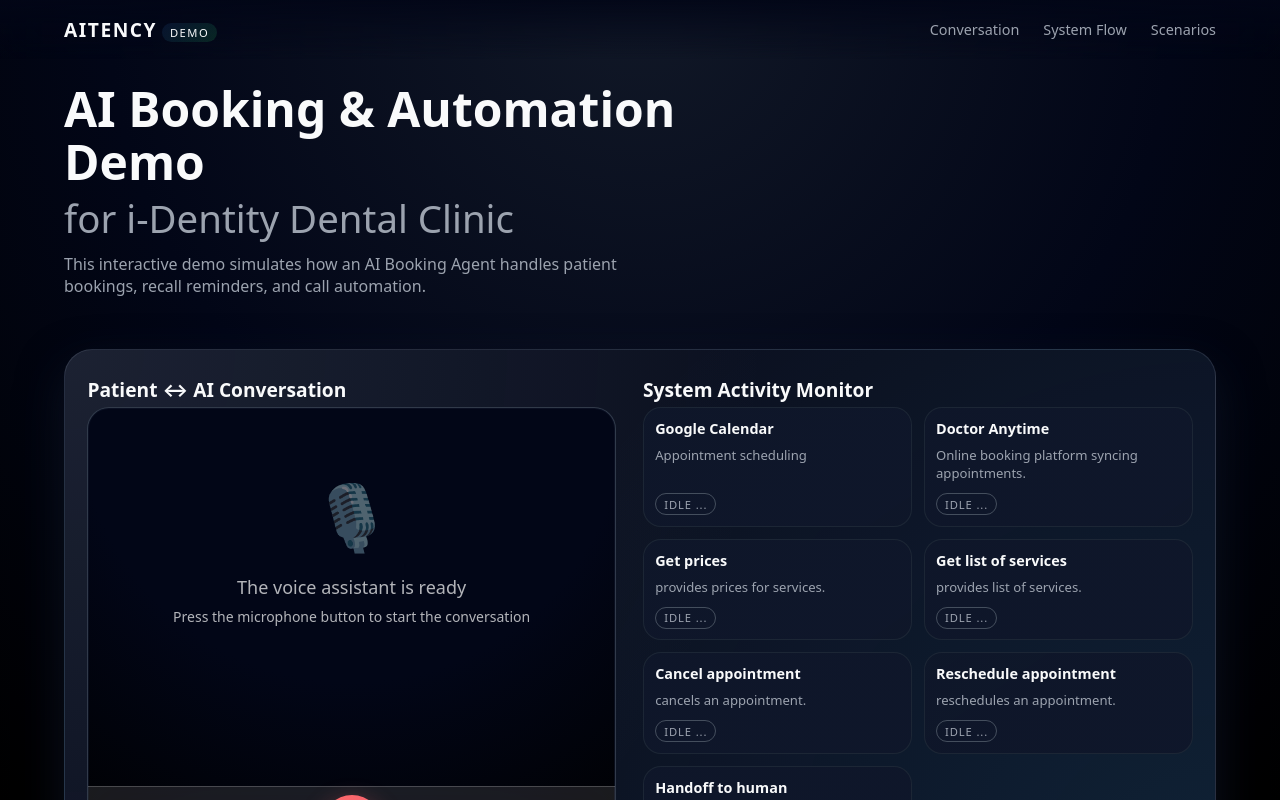
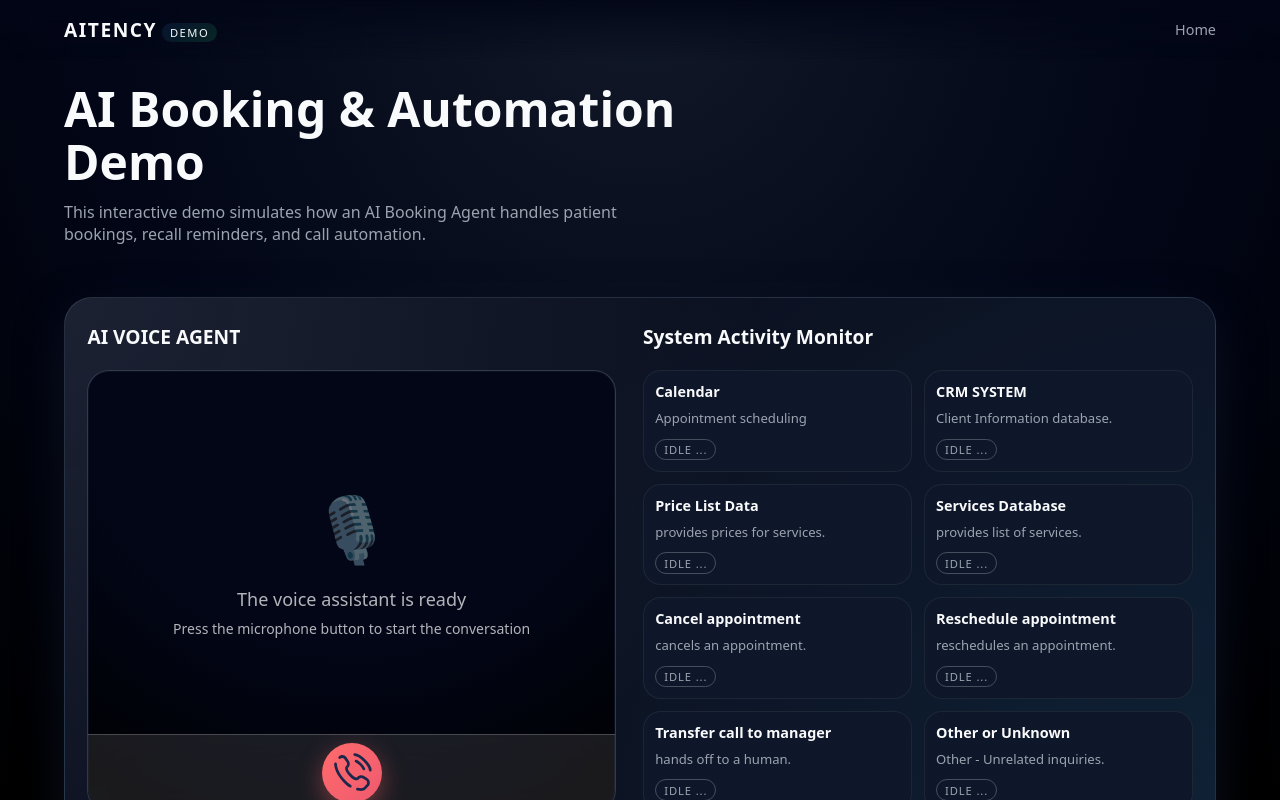
Before and after one commit to igorusenko/demo-aitency, an Angular app: page / in a window 1280 px wide. Shown: the top 800 px of the page. Built offline with nearby package versions, Linux system fonts and the light colour scheme.

Commit message:
fixes from client, scrolling into the chat block

```diff
--- a/src/app/components/voice-assistaint/voice-assistaint.html
+++ b/src/app/components/voice-assistaint/voice-assistaint.html
@@ -13,7 +13,7 @@
       {{ msg.text }}
     </div>
   }
-
+  <div #bottom></div>
 </div>
 
 <div class="controls">
--- a/src/app/components/voice-assistaint/voice-assistaint.scss
+++ b/src/app/components/voice-assistaint/voice-assistaint.scss
@@ -15,10 +15,15 @@ body {
 }
 
 #chat {
+  display: flex;
+  flex-direction: column;
   flex: 1;
+  height: 100%;
+  max-height: 364px;
   overflow-y: auto;
-  padding: 24px 20px 120px;
   scroll-behavior: smooth;
+  padding: 1rem;
+  padding-bottom: 0;
 }
 
 #chat::-webkit-scrollbar {
--- a/src/app/components/voice-assistaint/voice-assistaint.ts
+++ b/src/app/components/voice-assistaint/voice-assistaint.ts
@@ -17,6 +17,7 @@ interface ChatMessage {
 })
 export class VoiceAssistaint implements OnInit, OnDestroy{
   @ViewChild('player', { static: true }) player!: ElementRef<HTMLAudioElement>;
+  @ViewChild('bottom') bottom!: ElementRef;
   private assistantService = inject(AssistantService);
   private destroy$ = new Subject<void>();
   private wsReady$?: Observable<void>;
@@ -301,6 +302,7 @@ export class VoiceAssistaint implements OnInit, OnDestroy{
     this.playbackTime = startAt + buffer.duration;
 
     source.onended = () => this.playNextChunk();
+    this.scrollToBottom();
   }
 
   private floatTo16BitPCM(input: Float32Array, rate: number): ArrayBuffer {
@@ -354,4 +356,10 @@ export class VoiceAssistaint implements OnInit, OnDestroy{
     this.ws?.close();
   }
 
+  scrollToBottom(smooth = true) {
+    this.bottom.nativeElement.scrollIntoView({
+      behavior: smooth ? 'smooth' : 'auto',
+      block: 'end'
+    });
+  }
 }
--- a/src/app/core/services/assistant.service.ts
+++ b/src/app/core/services/assistant.service.ts
@@ -14,15 +14,15 @@ export class AssistantService {
 
   public systems = [
     {
-      title: 'Google Calendar',
+      title: 'Calendar',
       key: 'calendar',
       description: 'Appointment scheduling',
       active: false,
       status: 'Idle ...',
     },
     {
-      title: 'Doctor Anytime',
-      description: 'Online booking platform syncing appointments.',
+      title: 'CRM SYSTEM',
+      description: 'Client Information database.',
       key: 'booking',
       active: false,
       status: 'Idle ...',
@@ -35,14 +35,14 @@ export class AssistantService {
     //   status: 'Idle ...',
     // },
     {
-      title: 'Get prices',
+      title: 'Price List Data',
       description: 'provides prices for services.',
       key: 'price_inquiry',
       active: false,
       status: 'Idle ...',
     },
     {
-      title: 'Get list of services',
+      title: 'Services Database',
       description: 'provides list of services.',
       key: 'service_info',
       active: false,
@@ -63,9 +63,16 @@ export class AssistantService {
       status: 'Idle ...',
     },
     {
-      title: 'Handoff to human',
+      title: 'Transfer call to manager',
       description: 'hands off to a human.',
       key: 'handoff_to_human',
+      active: false,
+      status: 'Idle ...',
+    },
+    {
+      title: 'Other or Unknown',
+      description: 'Other - Unrelated inquiries.',
+      key: 'other',
       active: false,
       status: 'Idle ...',
     },
--- a/src/app/pages/home/home.html
+++ b/src/app/pages/home/home.html
@@ -1,9 +1,7 @@
 <header class="header">
   <div class="logo">AItency<span>Demo</span></div>
   <nav class="nav">
-    <a href="#chat-demo">Conversation</a>
-    <a href="#system-activity">System Flow</a>
-    <a href="#scenarios">Scenarios</a>
+    <a href="https://aitency.com/">Home</a>
   </nav>
 </header>
 
@@ -12,7 +10,6 @@
     <div class="hero-text">
       <h1>
         AI Booking & Automation Demo<br />
-        <span>for i-Dentity Dental Clinic</span>
       </h1>
 
       <p>
@@ -27,18 +24,10 @@
   <!-- CHAT -->
   <section id="chat-demo" class="panel panel-grid">
     <div class="panel-column">
-      <h2>Patient ↔ AI Conversation</h2>
+      <h2>AI VOICE AGENT</h2>
 
       <div class="chat-window">
         <app-voice-assistaint></app-voice-assistaint>
-<!--        @for (msg of chatMessages; track msg) {-->
-<!--          <div-->
-<!--            class="chat-message"-->
-<!--            [class.ai]="msg.author === 'ai'"-->
-<!--          >-->
-<!--            {{ msg.text }}-->
-<!--          </div>-->
-<!--        }-->
       </div>
     </div>
 
--- a/src/app/pages/home/home.scss
+++ b/src/app/pages/home/home.scss
@@ -272,9 +272,14 @@
   gap: 1.7rem;
 }
 
-.panel-column h2 {
-  font-size: 1.2rem;
-  margin-bottom: 0.25rem;
+.panel-column {
+  display: flex;
+  flex-direction: column;
+  gap: 1rem;
+  h2 {
+    font-size: 1.2rem;
+    margin-bottom: 0.25rem;
+  }
 }
 
 .panel-subtitle {
@@ -284,13 +289,18 @@
 }
 
 .chat-window {
+  flex: 1;
   background: radial-gradient(circle at top, #020617, #020617 52%, #000 100%);
   border-radius: 22px;
   border: 1px solid rgba(55,65,81,0.9);
-  min-height: 320px;
-  max-height: 460px;
   overflow-y: auto;
   box-shadow: inset 0 0 0 1px rgba(15,23,42,0.6);
+
+  app-voice-assistaint {
+    display: flex;
+    flex-direction: column;
+    height: 100%;
+  }
 }
 
 .chat-message {
@@ -341,7 +351,6 @@
   display: grid;
   grid-template-columns: repeat(2, 1fr);
   gap: 0.75rem;
-  margin-bottom: 0.9rem;
 }
 
 .system-card {
```
